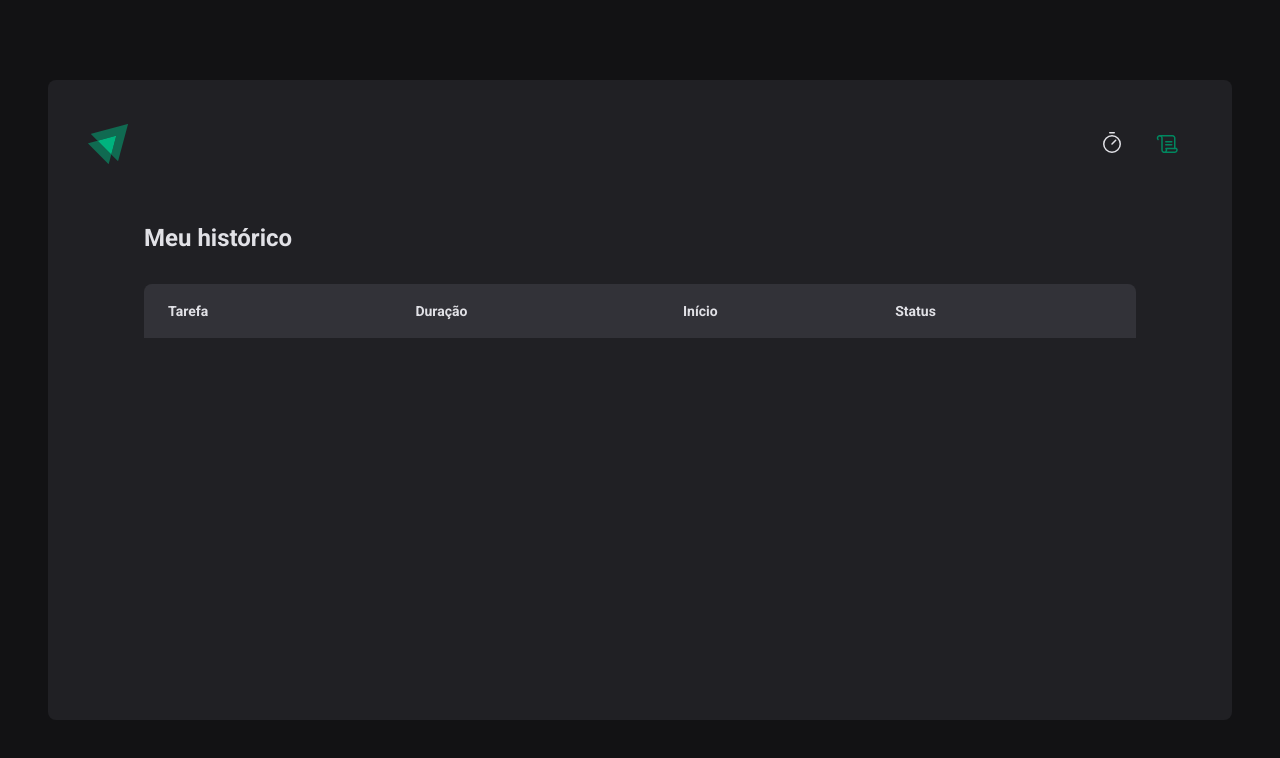
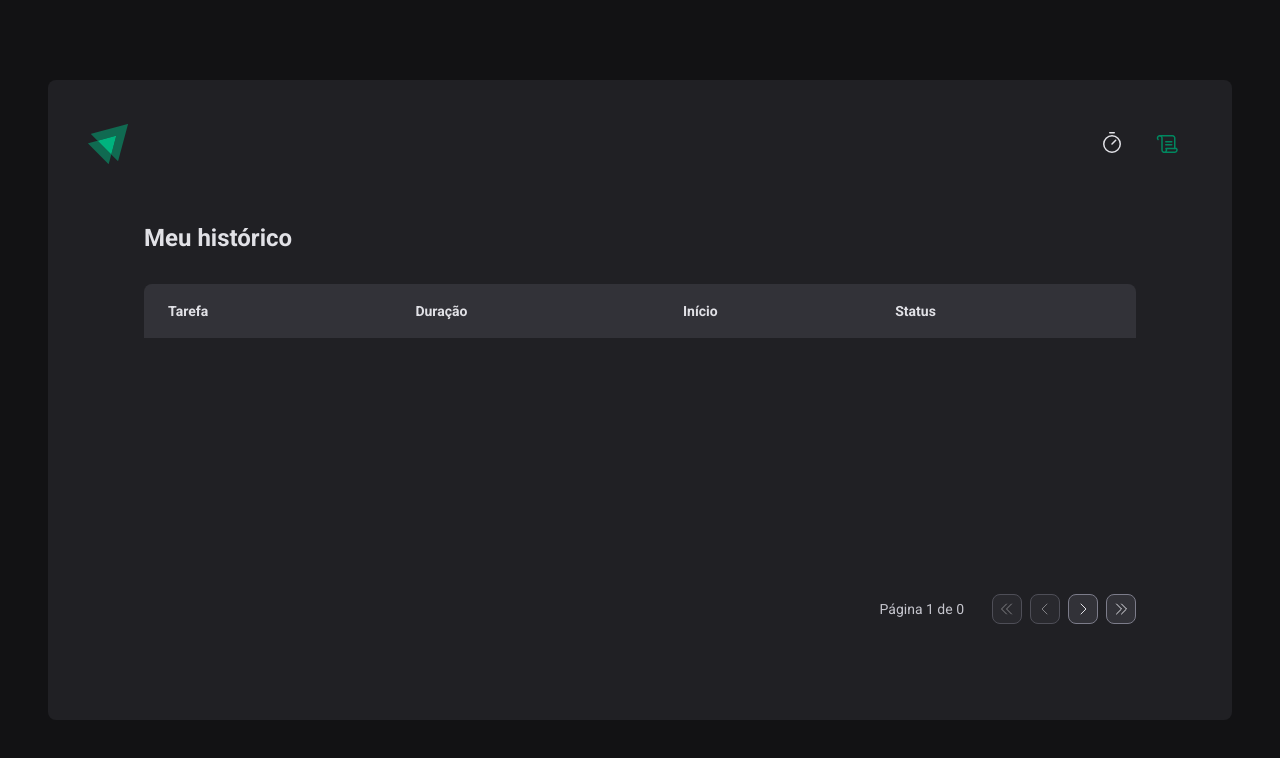
Before and after one commit to ewertonbn/ignite-timer, a React (Vite) app: page /history in a window 1280 px wide. Shown: the top 758 px of the page. Built offline with nearby package versions, Linux system fonts and the light colour scheme.

Commit message:
feat: add pagination

```diff
--- a/src/layouts/DefaultLayout/styles.ts
+++ b/src/layouts/DefaultLayout/styles.ts
@@ -2,7 +2,7 @@ import styled from 'styled-components'
 
 export const LayoutContainer = styled.div`
   max-width: 74rem;
-  height: calc(100vh - 10rem);
+  min-height: calc(100vh - 10rem);
   margin: 5rem auto;
   padding: 2.5rem;
 
--- a/src/pages/History/index.tsx
+++ b/src/pages/History/index.tsx
@@ -1,13 +1,44 @@
-import { useContext } from 'react'
+import { useContext, useState } from 'react'
 import { formatDistanceToNow } from 'date-fns'
 import { ptBR } from 'date-fns/locale'
+import {
+  CaretDoubleLeft,
+  CaretDoubleRight,
+  CaretLeft,
+  CaretRight,
+} from 'phosphor-react'
 
 import { CyclesContext } from '../../context/CyclesContext'
 
-import { HistoryContainer, HistoryList, Status } from './styles'
+import {
+  HistoryContainer,
+  HistoryList,
+  Pagination,
+  PaginationButton,
+  Status,
+} from './styles'
 
 export function History() {
+  const [page, setPage] = useState(1)
   const { cycles } = useContext(CyclesContext)
+
+  const totalPages = Math.ceil(cycles.length / 6)
+
+  function goToFirstPage() {
+    setPage(1)
+  }
+
+  function goToLastPage() {
+    setPage(totalPages)
+  }
+
+  function goToNextPage() {
+    setPage(page + 1)
+  }
+
+  function goToPreviousPage() {
+    setPage(page - 1)
+  }
 
   return (
     <HistoryContainer>
@@ -23,7 +54,7 @@ export function History() {
             </tr>
           </thead>
           <tbody>
-            {cycles.map((cycle) => {
+            {cycles.slice((page - 1) * 6, page * 6).map((cycle) => {
               return (
                 <tr key={cycle.id}>
                   <td>{cycle.task}</td>
@@ -53,6 +84,23 @@ export function History() {
           </tbody>
         </table>
       </HistoryList>
+      <Pagination>
+        <span>
+          Página {page} de {totalPages}
+        </span>
+        <PaginationButton onClick={goToFirstPage} disabled={page === 1}>
+          <CaretDoubleLeft size={16} />
+        </PaginationButton>
+        <PaginationButton onClick={goToPreviousPage} disabled={page === 1}>
+          <CaretLeft size={16} />
+        </PaginationButton>
+        <PaginationButton onClick={goToNextPage} disabled={page === totalPages}>
+          <CaretRight size={16} />
+        </PaginationButton>
+        <PaginationButton onClick={goToLastPage} disabled={page === totalPages}>
+          <CaretDoubleRight size={16} />
+        </PaginationButton>
+      </Pagination>
     </HistoryContainer>
   )
 }
--- a/src/pages/History/styles.ts
+++ b/src/pages/History/styles.ts
@@ -83,3 +83,33 @@ export const Status = styled.span<StatusProps>`
     background: ${(props) => props.theme[STATUS_COLORS[props.variant]]};
   }
 `
+
+export const Pagination = styled.footer`
+  display: flex;
+  align-items: center;
+  justify-content: flex-end;
+  gap: 0.5rem;
+  margin-top: 1.5rem;
+
+  span {
+    margin-right: 1.25rem;
+    font-size: 0.875rem;
+  }
+`
+
+export const PaginationButton = styled.button`
+  display: flex;
+  align-items: center;
+  justify-content: center;
+  border-radius: 8px;
+  padding: 6px;
+  color: ${(props) => props.theme['gray-100']};
+  background-color: ${(props) => props.theme['gray-600']};
+  border: 1px solid ${(props) => props.theme['gray-500']};
+  cursor: pointer;
+
+  &:disabled {
+    opacity: 0.5;
+    cursor: not-allowed;
+  }
+`
```
